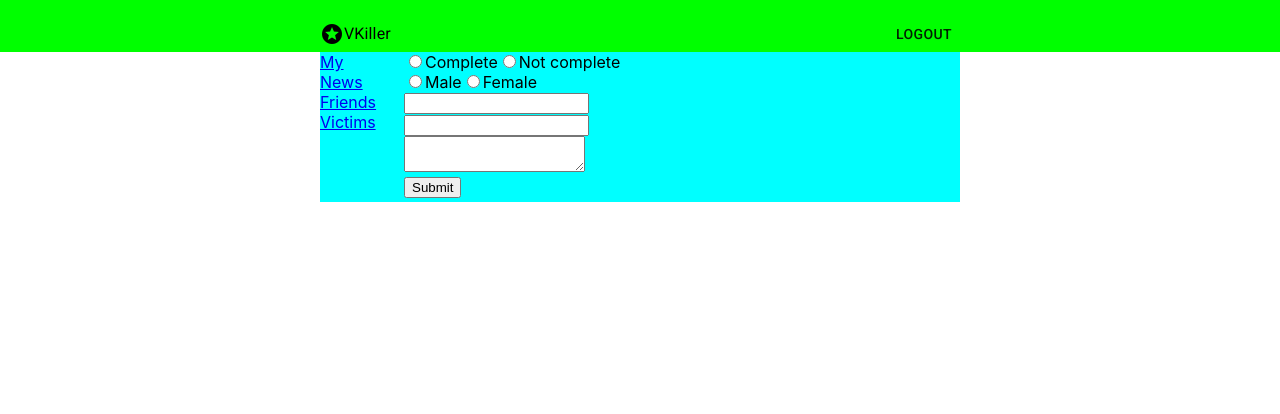
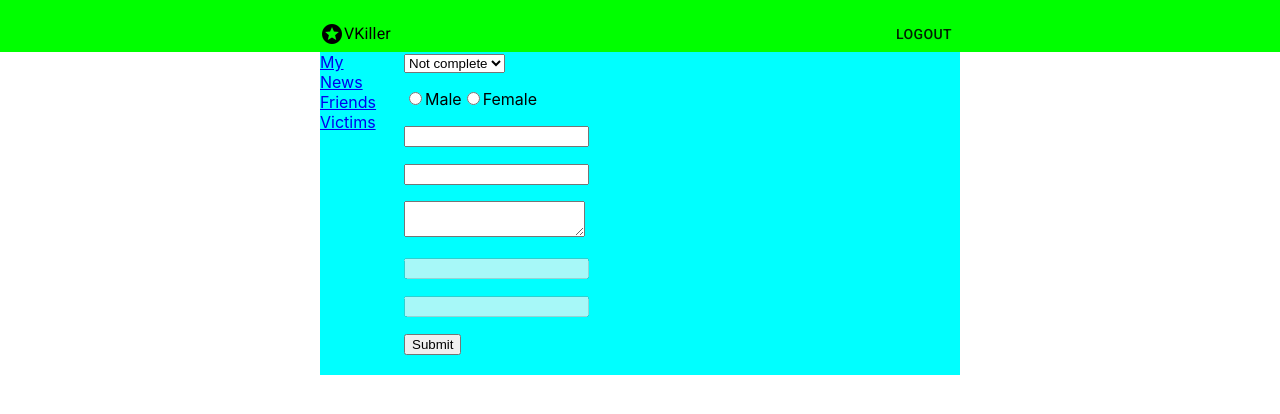
Before and after one commit to zlodiak/vkiller, a React (Create React App) app: page /victims/1 in a window 1280 px wide. Shown: the top 414 px of the page. Built offline with nearby package versions, Linux system fonts and the light colour scheme; no server answers.

Commit message:
form with all fields ok

```diff
--- a/src/components/pages/Details.tsx
+++ b/src/components/pages/Details.tsx
@@ -8,6 +8,7 @@ import s from './victims/victims.module.css'
 import * as MUI from '../../sharedDependencies'
 import { appStateType } from '../../redux/store'
 import { victimFieldsType } from '../../types'
+import { prepareDateForCard } from '../../utils'
 
 
 function Details(props: any) {
@@ -23,6 +24,8 @@ function Details(props: any) {
         gender:     details && details.fields.gender.toString(),
         isComplete: details && details.fields.is_complete.toString(),
         address:    details && details.fields.address,
+        birthDate:  details && prepareDateForCard(details.fields.birthdate),
+        createdDate:details && prepareDateForCard(details.fields.created_date),
       }}
       enableReinitialize={ true }
       validationSchema={Yup.object().shape({
@@ -44,16 +47,14 @@ function Details(props: any) {
       }}
       render={({ errors, status, touched }) => (
         <Form>
-          <div className="form-group">
-            <label>
-              <Field type="radio" name="isComplete" value="1"/>Complete
-            </label>
-            <label>
-              <Field type="radio" name="isComplete" value="0"/>Not complete
-            </label>
+          <div className={ s['form-group'] }>
+            <Field as='select' name="isComplete">
+              <option value="0">Not complete </option>
+              <option value="1">Complete</option>
+            </Field>
           </div>
 
-          <div className="form-group">
+          <div className={ s['form-group'] }>
             <label>
               <Field type="radio" name="gender" value="1"/>Male
             </label>
@@ -62,22 +63,30 @@ function Details(props: any) {
             </label>
           </div>
 
-          <div className="form-group">
+          <div className={ s['form-group'] }>
             <Field name="firstname" type="text" className={'form-control' + (errors.firstname && touched.firstname ? ' is-invalid' : '')} />
             <ErrorMessage name="firstname" component="div" className="invalid-feedback" />
           </div>
 
-          <div className="form-group">
+          <div className={ s['form-group'] }>
             <Field name="lastname" type="text" className={'form-control' + (errors.lastname && touched.lastname ? ' is-invalid' : '')} />
             <ErrorMessage name="lastname" component="div" className="invalid-feedback" />
           </div>
 
-          <div className='form-group'>
+          <div className={ s['form-group'] }>
             <Field as='textarea' id="address" name="address" className={'form-control' + (errors.address && touched.address ? ' is-invalid' : '')} />
             <ErrorMessage name="address" component="div" className="invalid-feedback" />
           </div>
 
-          <div className="form-group">
+          <div className={ s['form-group'] }>
+            <Field name="birthDate" type="text" disabled={ true }/>
+          </div>
+
+          <div className={ s['form-group'] }>
+            <Field name="createdDate" type="text" disabled={ true }/>
+          </div>
+
+          <div className={ s['form-group'] }>
             <button type="submit" className="btn btn-primary mr-2">Submit</button>
           </div>
         </Form>
--- a/src/components/pages/victims/victims.module.css
+++ b/src/components/pages/victims/victims.module.css
@@ -16,3 +16,7 @@
       content: ':';
       margin-right: 8px;
     }
+
+.form-group {
+  margin-bottom: 16px;
+}
--- a/src/utils.tsx
+++ b/src/utils.tsx
@@ -8,7 +8,7 @@ function prepareCompletedForCard(isComplete: number): string {
   return isComplete === 1 ? 'Yes' : 'No'
 }
 
-function prepareCreatedDateForCard(date: string): string {
+export function prepareDateForCard(date: string): string {
   const options = { year: "numeric", month: "long", day: "numeric" }
   return new Date(date).toLocaleDateString(undefined, options)
 }
@@ -17,6 +17,7 @@ export function prepareFieldsForCard(fields: victimFieldsType): victimFieldsType
   const fieldsCopy: any =   JSON.parse(JSON.stringify(fields))
   fieldsCopy.gender =       prepareGenderForCard(fieldsCopy.gender)
   fieldsCopy.is_complete =  prepareCompletedForCard(fieldsCopy.is_complete)
-  fieldsCopy.created_date = prepareCreatedDateForCard(fieldsCopy.created_date)
+  fieldsCopy.created_date = prepareDateForCard(fieldsCopy.created_date)
+  fieldsCopy.birthdate =    prepareDateForCard(fieldsCopy.birthdate)
   return fieldsCopy
 }
```
Also changed, not shown: 2 other files (tests, documents, lock files or other folders).
